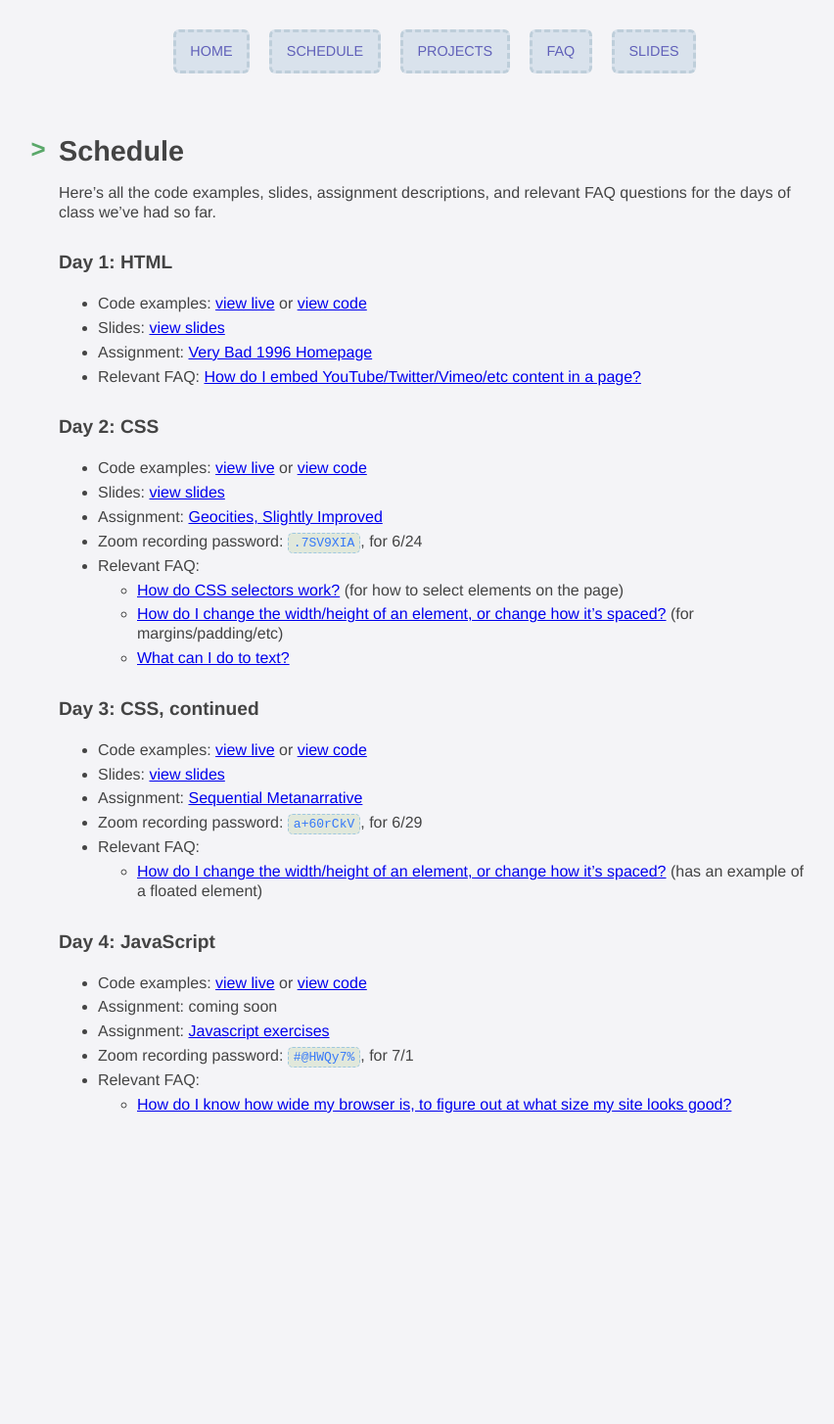
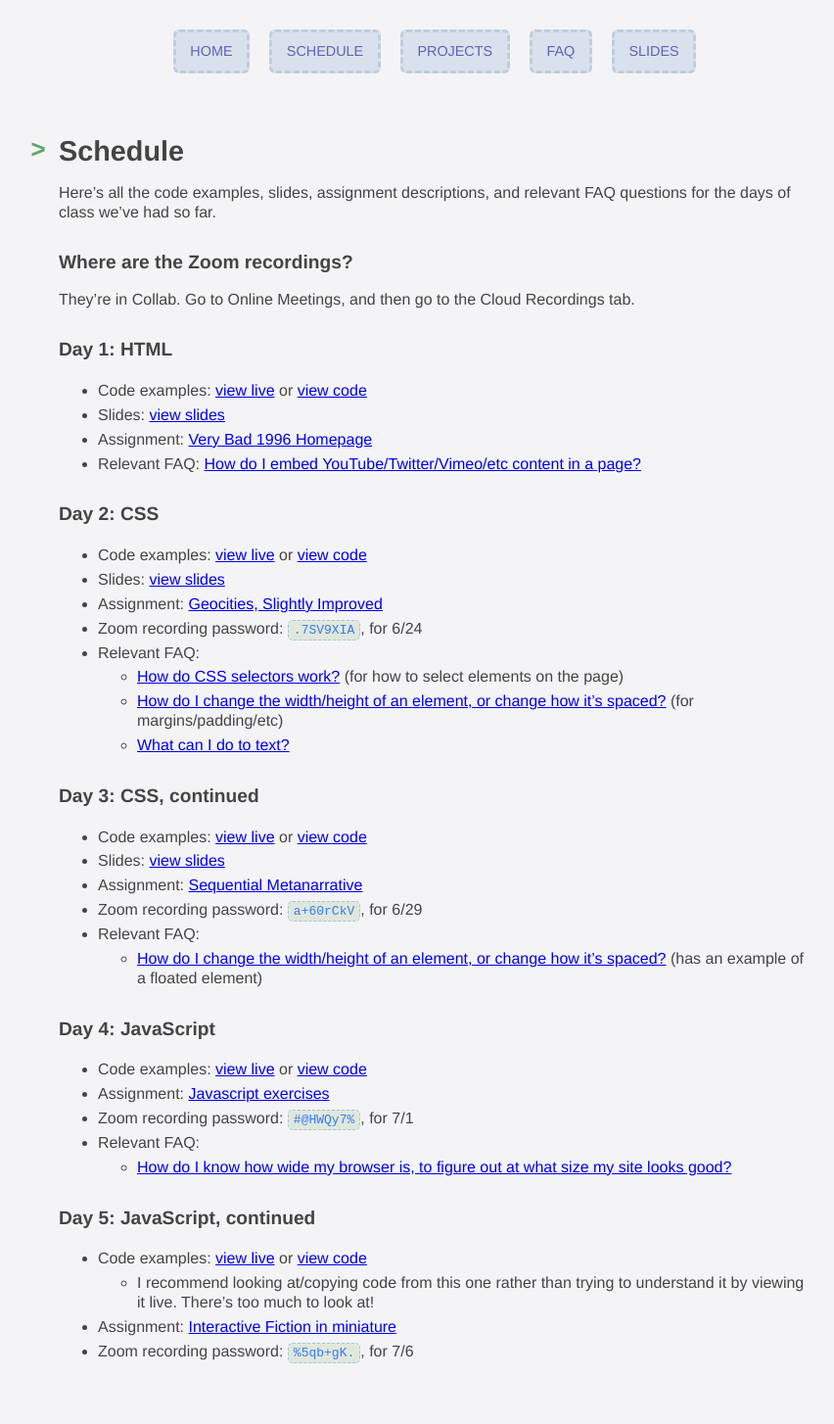
Before and after one commit to thely/artofweb-21, a Jekyll site: the page built from schedule.md, in a window 1280 px wide. Shown: the whole page at 98% size, without its empty margins (196-1048 px from the left). Built offline with Jekyll 4.4.1, drawn with Linux system fonts in a browser that asks for light colours; our own code applies the rules of GitHub Pages for plain Markdown files; before the commit the page ends 1202 px from its top, so only the background shows below that.

Commit message:
adding day 5

```diff
--- a/_sass/main.scss
+++ b/_sass/main.scss
@@ -201,3 +201,7 @@ nav {
     }
   }
 }
+
+#note-on-the-zoom-recordings {
+  color: red;
+}
--- a/schedule.md
+++ b/schedule.md
@@ -1,6 +1,10 @@
 ## Schedule
 
 Here's all the code examples, slides, assignment descriptions, and relevant FAQ questions for the days of class we've had so far.
+
+#### Where are the Zoom recordings?
+
+They're in Collab. Go to Online Meetings, and then go to the Cloud Recordings tab.
 
 #### Day 1: HTML
 * Code examples: [view live](/artofweb-21/examples/day1) or [view code](https://github.com/thely/artofweb-21/tree/main/examples/day1)
@@ -28,8 +32,13 @@ Here's all the code examples, slides, assignment descriptions, and relevant FAQ
 
 #### Day 4: JavaScript
 * Code examples: [view live](/artofweb-21/examples/day4) or [view code](https://github.com/thely/artofweb-21/tree/main/examples/day4)
-* Assignment: coming soon
 * Assignment: [Javascript exercises](/artofweb-21/projects/3-js-exercises)
 * Zoom recording password: `#@HWQy7%`, for 7/1
 * Relevant FAQ:
   * [How do I know how wide my browser is, to figure out at what size my site looks good?](/artofweb-21/questions/width)
+
+#### Day 5: JavaScript, continued
+* Code examples: [view live](/artofweb-21/examples/day5) or [view code](https://github.com/thely/artofweb-21/tree/main/examples/day5)
+  * I recommend looking at/copying code from this one rather than trying to understand it by viewing it live. There's too much to look at!
+* Assignment: [Interactive Fiction in miniature](/artofweb-21/projects/4-if-mini)
+* Zoom recording password: `%5qb+gK.`, for 7/6
```
